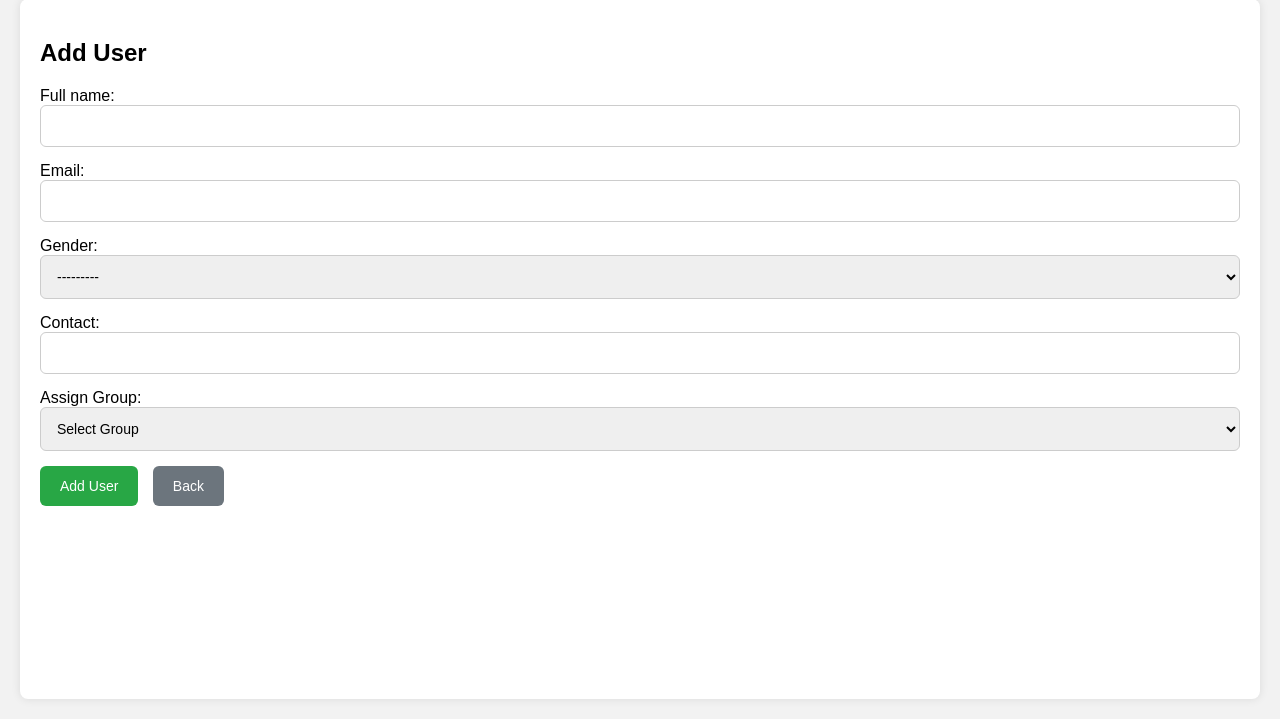
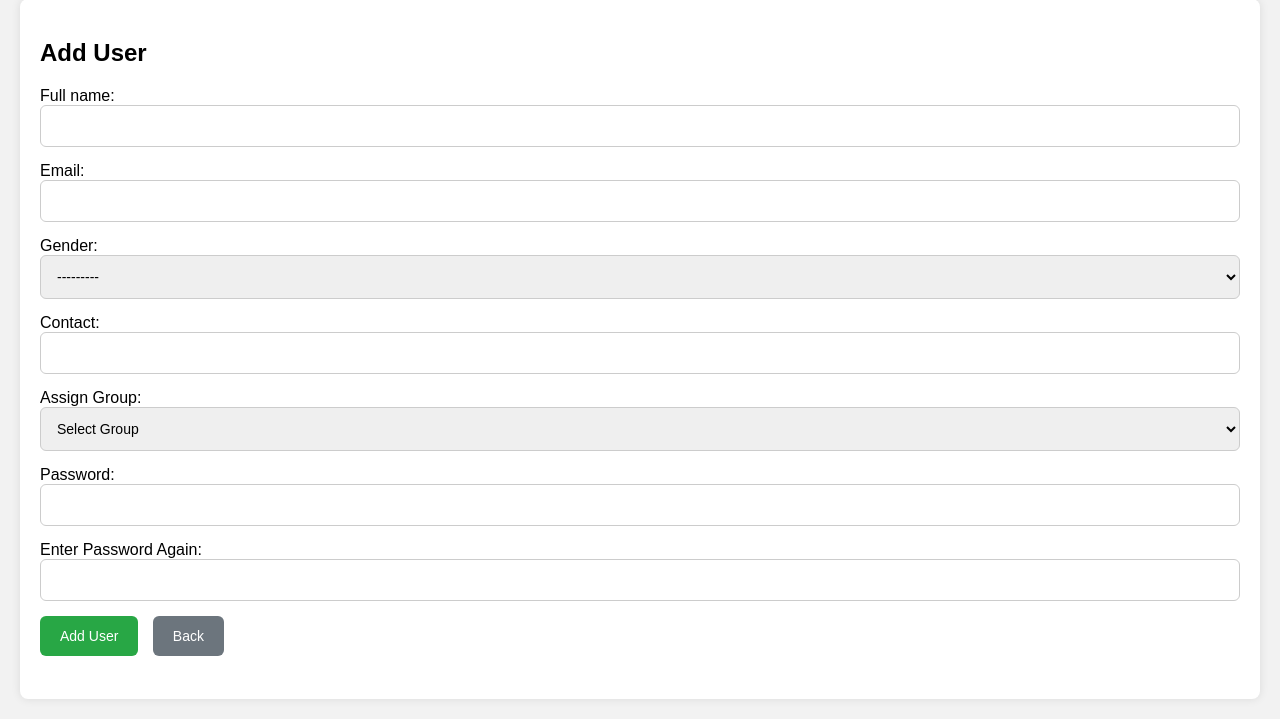
Before and after one commit to Ugsteamdevs123/hrsystem, a Django app: page /payroll/add-user/ in a window 1280 px wide. Shown: the part 81-800 px from the top of the page. Run offline with Django 5.2, Linux system fonts and the light colour scheme.

Commit message:
set the passowrd accept in add user form , and html file , set the default group in super user , and pass 2 extra fields in admin file of custom user

```diff
--- a/app/user/admin.py
+++ b/app/user/admin.py
@@ -20,13 +20,13 @@ class GenderAdmin(admin.ModelAdmin):
 @admin.register(models.CustomUser)
 class CustomUserAdmin(UserAdmin):
     # Fields to display in the admin list view
-    list_display = ("email", "full_name", "gender", "contact", "is_staff", "is_active")
+    list_display = ("email", "full_name", "gender", "contact", "is_staff", "is_active" , "is_deleted" , "first_time_login_to_reset_pass")
     list_filter = ("is_staff", "is_active", "gender", "groups")
 
     # Fieldsets for editing users
     fieldsets = (
         (None, {"fields": ("email", "password")}),
-        (_("Personal info"), {"fields": ("full_name", "gender", "contact")}),
+        (_("Personal info"), {"fields": ("full_name", "gender", "contact" , "is_deleted" , "first_time_login_to_reset_pass")}),
         (_("Permissions"), {"fields": ("is_active", "is_staff", "is_superuser", "groups", "user_permissions")}),
         (_("Important dates"), {"fields": ("last_login",)}),
     )
--- a/app/user/forms.py
+++ b/app/user/forms.py
@@ -227,7 +227,7 @@ class FieldReferenceAdminForm(forms.ModelForm):
 
 
 class CustomUserForm(forms.ModelForm):
-    # password = forms.CharField(widget=forms.PasswordInput)
+    password = forms.CharField(widget=forms.PasswordInput)
     groups = forms.ModelChoiceField(
         queryset=Group.objects.exclude(name='Super Admin'),
         required=False,
@@ -240,7 +240,7 @@ class CustomUserForm(forms.ModelForm):
         fields = [
             "full_name",
             "email",
-            # "password",
+            "password",
             "gender",
             "contact",
             "groups"
@@ -252,6 +252,7 @@ class CustomUserForm(forms.ModelForm):
         gender = self.cleaned_data["gender"]
         contact = self.cleaned_data["contact"]
         group = self.cleaned_data.get("groups")
+        password = self.cleaned_data["password"]
 
         # ✅ Call manager method instead of model.save()
         user = CustomUser.objects.create_user(
@@ -259,6 +260,7 @@ class CustomUserForm(forms.ModelForm):
             email=email,
             gender=gender,
             contact=contact,
+            password=password,   # pass password here
         )
 
         if group:
--- a/app/user/templates/add_user.html
+++ b/app/user/templates/add_user.html
@@ -19,19 +19,6 @@
         {{ form.email }}
     </div>
 
-    {% comment %} <!-- Password -->
-    <div class="form-field">
-        {{ form.password.label_tag }}
-        {{ form.password }}
-    </div> {% endcomment %}
-
-    {% comment %} <!-- Confirm Password -->
-    <div class="form-field">
-        <label for="id_confirm_password">Enter Password Again:</label>
-        <input type="password" name="confirm_password" required id="id_confirm_password">
-        <div class="error" id="confirm_password_error"></div>
-    </div> {% endcomment %}
-
     <!-- Gender -->
     <div class="form-field">
         {{ form.gender.label_tag }}
@@ -50,22 +37,35 @@
         {{ form.groups }}
     </div>
 
+    <!-- Password -->
+    <div class="form-field">
+        {{ form.password.label_tag }}
+        {{ form.password }}
+    </div>
+
+    <!-- Confirm Password -->
+    <div class="form-field">
+        <label for="id_confirm_password">Enter Password Again:</label>
+        <input type="password" name="confirm_password" required id="id_confirm_password">
+        <div class="error" id="confirm_password_error"></div>
+    </div>
+
     <!-- Buttons -->
     <div class="button-group">
         <button type="button" class="form-btn btn-submit"
             onclick="showConfirmPopup('Are you sure you want to add this user?', function(){
-                {% comment %} const password_error = document.getElementById('confirm_password_error');
+                const password_error = document.getElementById('confirm_password_error');
                 password_error.textContent = '';
 
                 const password = document.getElementById('id_password').value;
-                const confirm_password = document.getElementById('id_confirm_password').value; {% endcomment %}
+                const confirm_password = document.getElementById('id_confirm_password').value;
 
-                {% comment %} console.log(password, ' ::: ', confirm_password);
+                console.log(password, ' ::: ', confirm_password);
 
                 if (password !== confirm_password) {
                     password_error.textContent = 'Passwords do not match';
                     return;
-                } {% endcomment %}
+                }
                 document.getElementById('addUserForm').submit();
             })">
             Add User
```
Also changed, not shown: app/user/managers.py (+7 -6 lines).
